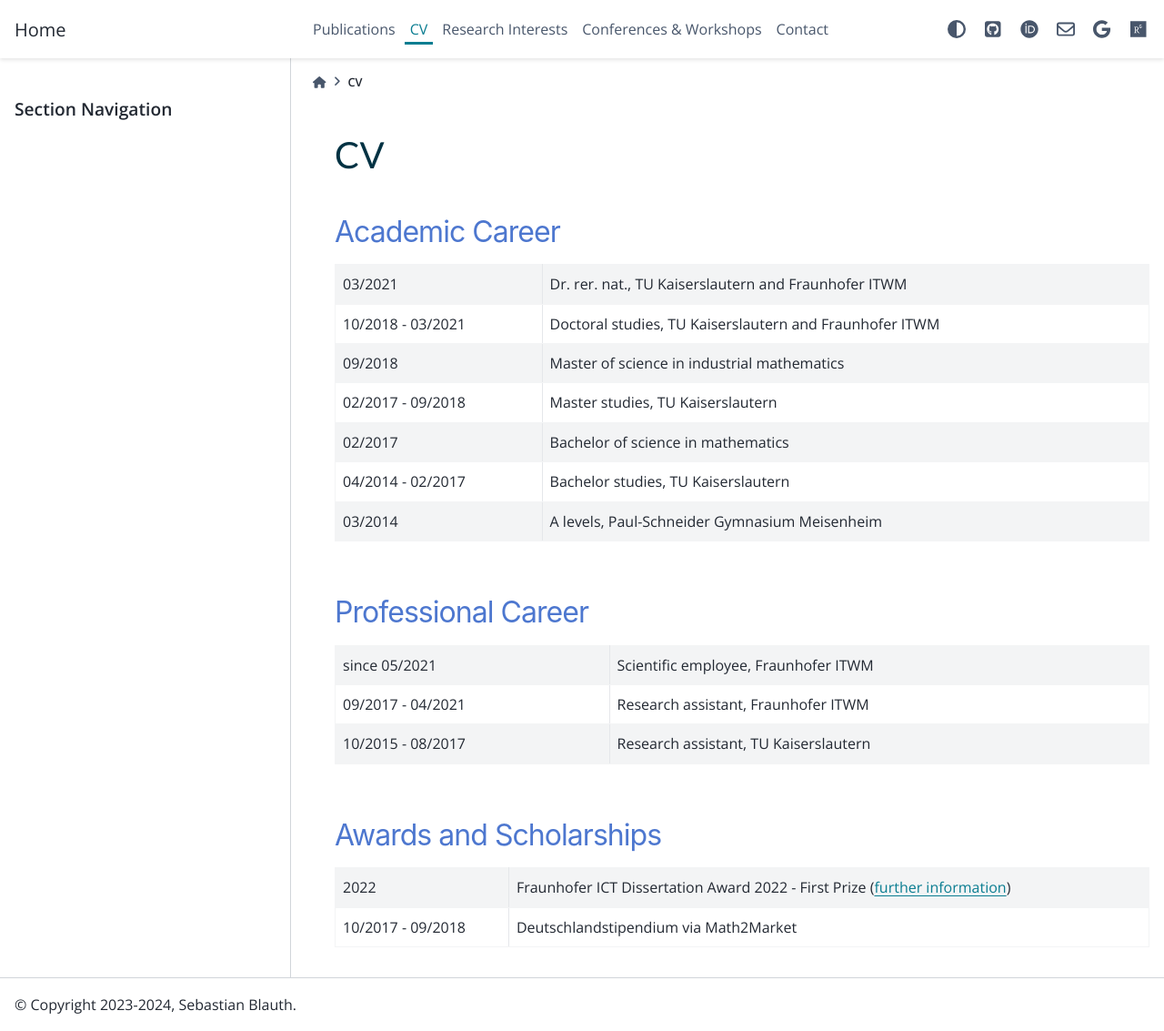
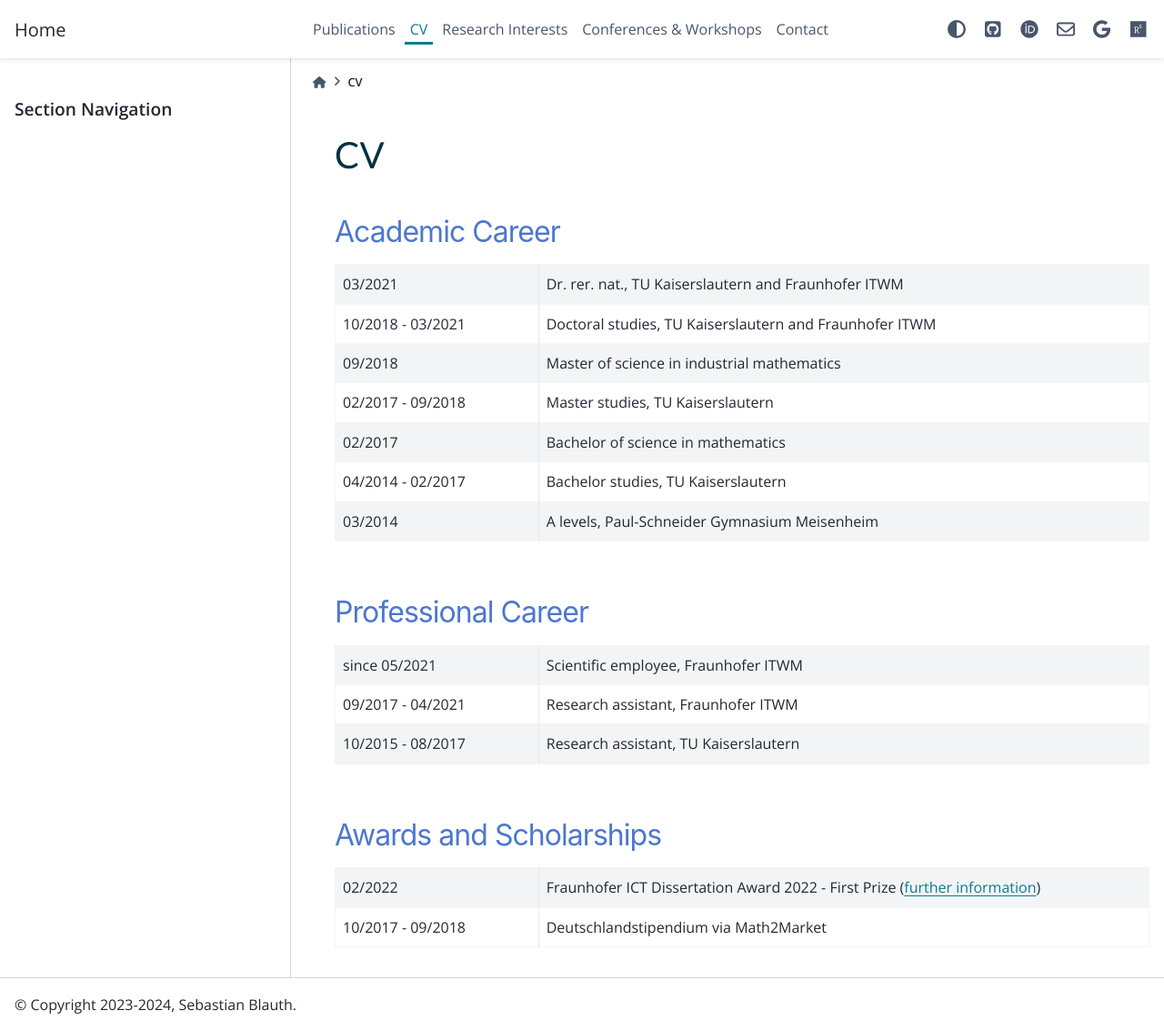
Before and after one commit to sblauth/sblauth.github.io, a Sphinx documentation site: the page built from source/cv.rst, in a window 1280 px wide and 1133 px high. Shown: the whole window at 91% size. Built offline with Sphinx 7.4.7 and the PyData theme 0.15.4, drawn with Linux system fonts in a browser that asks for light colours.

Commit message:
update cv and research interests

```diff
--- a/source/cv.rst
+++ b/source/cv.rst
@@ -47,10 +49,11 @@
 -----------------------
 .. list-table::
     :width: 100 %
+    :widths: 25, 75
     :header-rows: 0
     :align: left
 
-    * - 2022
+    * - 02/2022
       - Fraunhofer ICT Dissertation Award 2022 - First Prize (`further information <https://www.iuk.fraunhofer.de/en/about-our-group/ict-dissertation-award.html>`_)
     * - 10/2017 - 09/2018
       - Deutschlandstipendium via Math2Market
--- a/source/research_interests.rst
+++ b/source/research_interests.rst
@@ -27,11 +27,11 @@
 
    * In this field, we have developed several novel solution algorithms and methods:
 
-      * Space Mapping Methods for Shape Optimization `<https://doi.org/10.1137/22M1515665>`_
+     * Space Mapping Methods for Shape Optimization `<https://doi.org/10.1137/22M1515665>`_
 
-      * Quasi-Newton Methods for Topology Optimization `<https://doi.org/10.1007/s00158-023-03653-2>`_
+     * Quasi-Newton Methods for Topology Optimization `<https://doi.org/10.1007/s00158-023-03653-2>`_
 
-      * Nonlinear Conjugate Gradient Methods for Shape Optimization `<https://doi.org/10.1137/20M1367738>`_
+     * Nonlinear Conjugate Gradient Methods for Shape Optimization `<https://doi.org/10.1137/20M1367738>`_
 
    * All of these approaches are implemented in our software cashocs
 
```
Also changed, not shown: other parts of source/cv.rst (+2 -0 lines).
